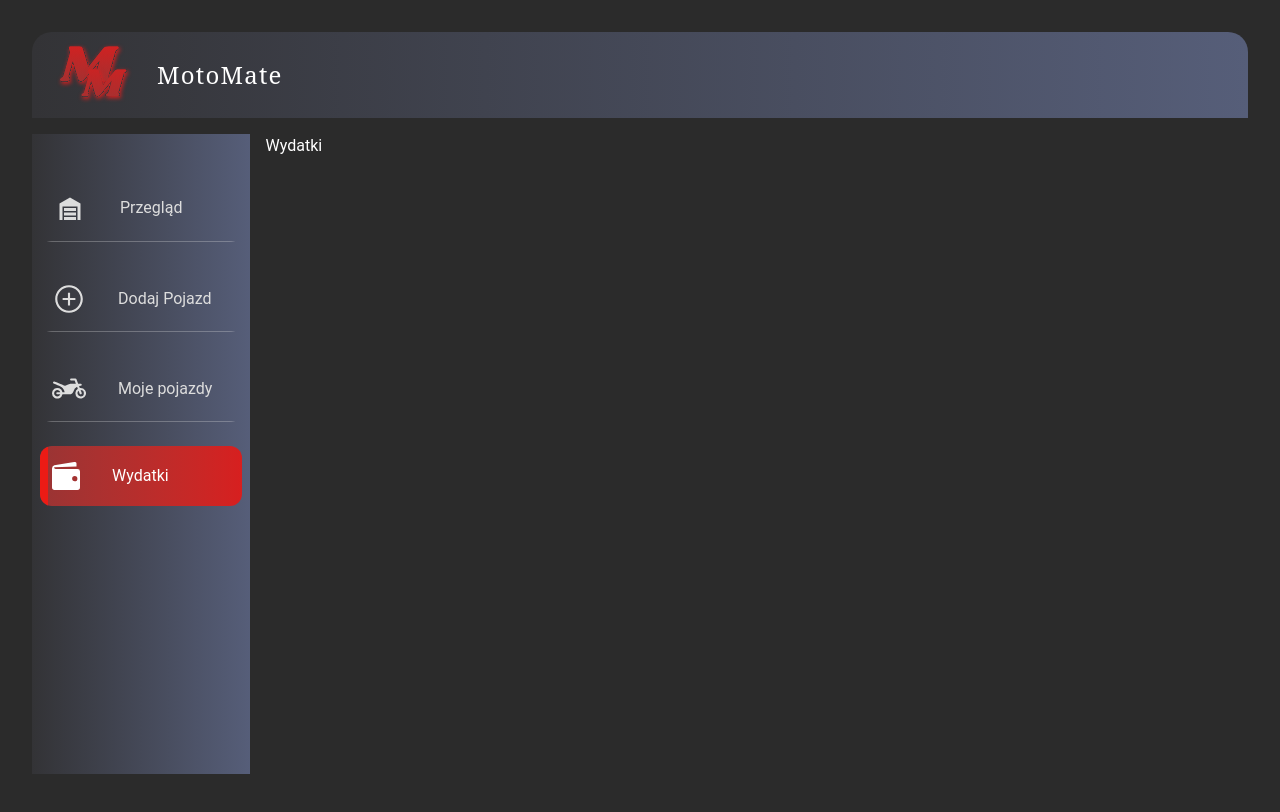
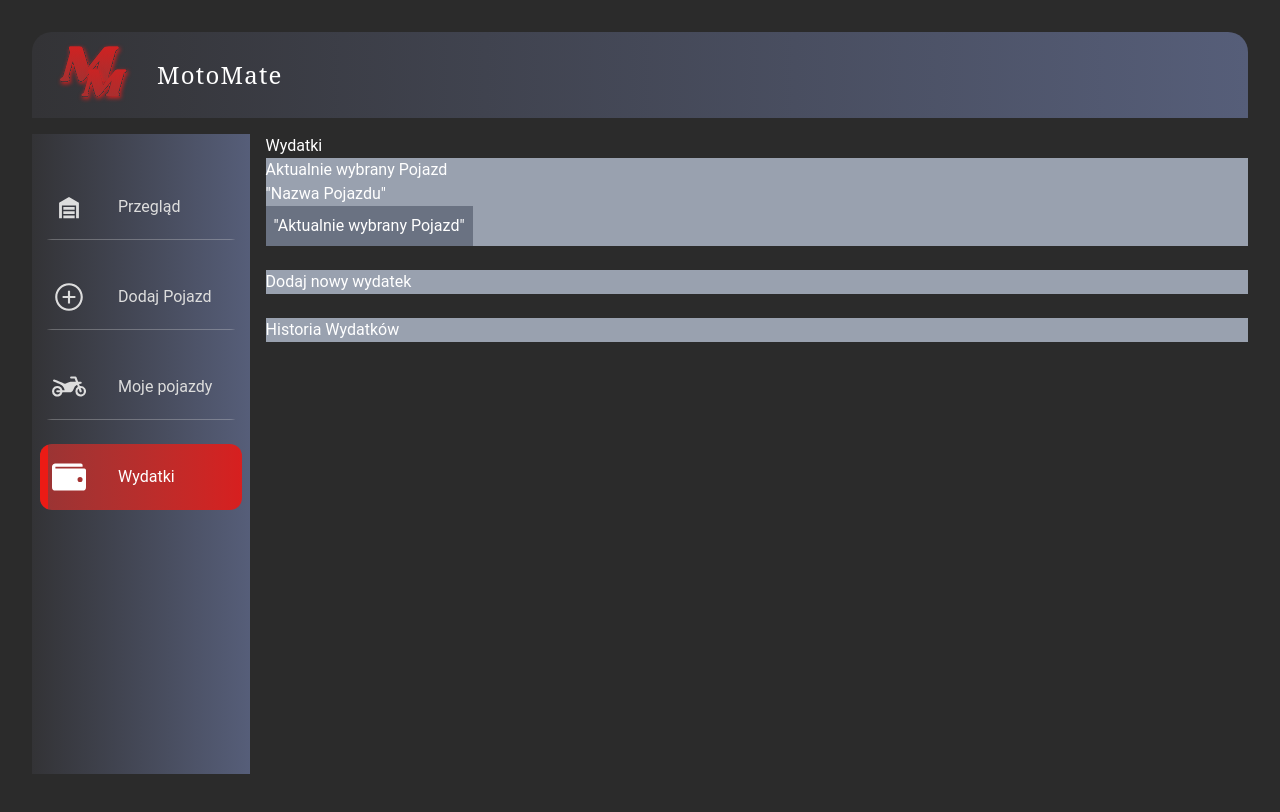
Before and after one commit to kamil-plewinski/moto-mate, a React (Vite) app: page /expenses in a window 1280 px wide. Shown: the top 812 px of the page. Built offline with nearby package versions, Linux system fonts and the light colour scheme; no server answers; a web font is replaced by a local one.

Commit message:
feat: create expenses page layout

```diff
--- a/src/components/icons/ExpensesIcon.tsx
+++ b/src/components/icons/ExpensesIcon.tsx
@@ -2,13 +2,13 @@ export default function ExpensesIcon() {
   return (
     <svg
       xmlns="http://www.w3.org/2000/svg"
-      width="28"
-      height="28"
-      viewBox="0 0 16 16"
+      width="34"
+      height="34"
+      viewBox="0 0 20 20"
     >
       <path
         fill="currentColor"
-        d="M14.5 4H2.38a1 1 0 0 1-1.19-.982v-.019L14 2.5V1.31A1.18 1.18 0 0 0 12.684.001L1.31 1.85A2.004 2.004 0 0 0 0 3.727v10.772a1.5 1.5 0 0 0 1.5 1.5h13a1.5 1.5 0 0 0 1.5-1.5v-9.01l.001-.041a1.45 1.45 0 0 0-1.45-1.45l-.053.001zM13 11a1.5 1.5 0 1 1 .001-3.001A1.5 1.5 0 0 1 13 11z"
+        d="M0 4c0-1.1.9-2 2-2h15a1 1 0 0 1 1 1v1H2v1h17a1 1 0 0 1 1 1v10a2 2 0 0 1-2 2H2a2 2 0 0 1-2-2V4zm16.5 9a1.5 1.5 0 1 0 0-3a1.5 1.5 0 0 0 0 3z"
       />
     </svg>
   );
--- a/src/components/icons/HomeIcon.tsx
+++ b/src/components/icons/HomeIcon.tsx
@@ -2,8 +2,8 @@ export default function HomeIcon() {
   return (
     <svg
       xmlns="http://www.w3.org/2000/svg"
-      width="36"
-      height="36"
+      width="34"
+      height="34"
       viewBox="0 0 24 24"
     >
       <path
--- /dev/null
+++ b/src/components/page-components/expenses/AddExpense.tsx
@@ -0,0 +1,7 @@
+export default function AddExpense() {
+  return (
+    <div className="w-full bg-gray-400">
+      <h2>Dodaj nowy wydatek</h2>
+    </div>
+  );
+}
--- /dev/null
+++ b/src/components/page-components/expenses/ExpensesHistory.tsx
@@ -0,0 +1,7 @@
+export default function ExpensesHistory() {
+  return (
+    <div className="w-full bg-gray-400">
+      <h2>Historia Wydatków</h2>
+    </div>
+  );
+}
--- /dev/null
+++ b/src/components/page-components/expenses/VehicleSelector.tsx
@@ -0,0 +1,9 @@
+export default function VehicleSelector() {
+  return (
+    <div className="w-full bg-gray-400">
+      <h2>Aktualnie wybrany Pojazd</h2>
+      <p>"Nazwa Pojazdu"</p>
+      <button className="bg-gray-500 p-2">"Aktualnie wybrany Pojazd"</button>
+    </div>
+  );
+}
--- a/src/pages/ExpensesPage.tsx
+++ b/src/pages/ExpensesPage.tsx
@@ -1,7 +1,16 @@
+import AddExpense from "../components/page-components/expenses/AddExpense";
+import ExpensesHistory from "../components/page-components/expenses/ExpensesHistory";
+import VehicleSelector from "../components/page-components/expenses/VehicleSelector";
+
 export default function ExpensesPage() {
   return (
     <>
       <h1>Wydatki</h1>
+      <div className="flex flex-col items-center gap-6">
+        <VehicleSelector />
+        <AddExpense />
+        <ExpensesHistory />
+      </div>
     </>
   );
 }
```
